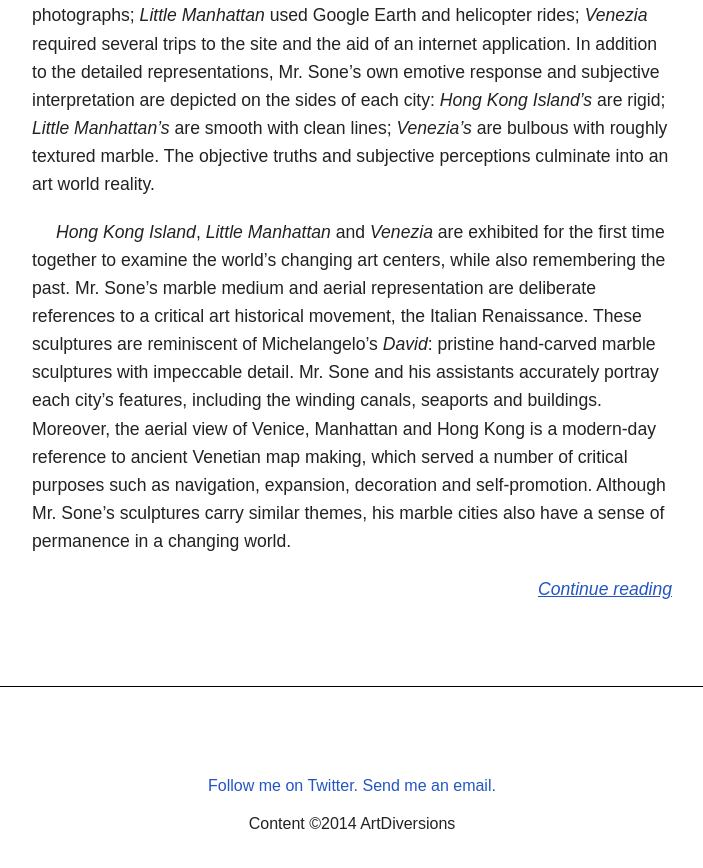
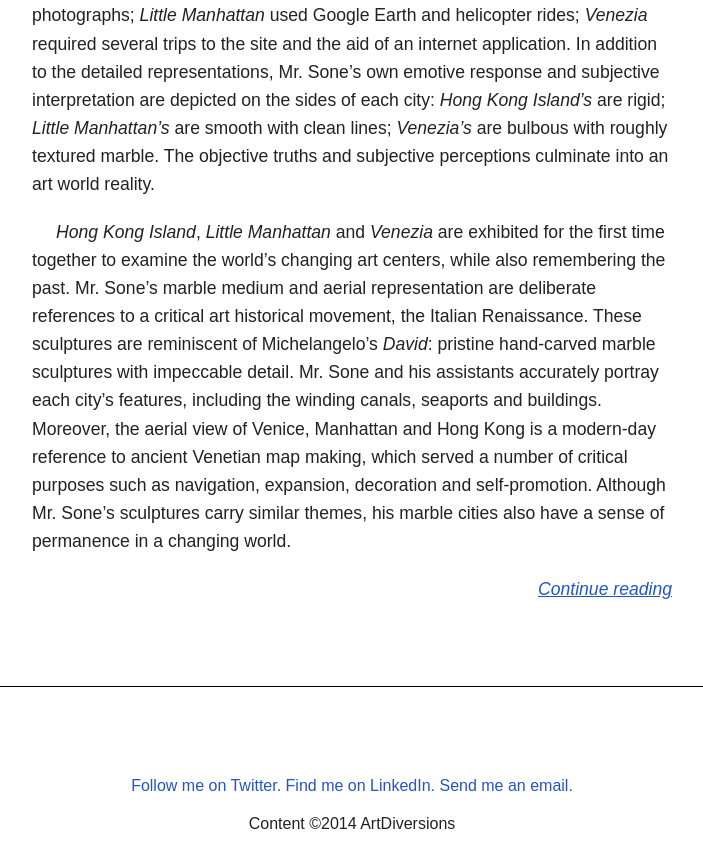
Before and after one commit to paulghaddad/artdiversions, a Jekyll site: the page built from index.html, in a window 1280 px wide and 900 px high, scrolled down 5420 px. Shown: the top 868 px of the window, without its empty margins (288-991 px from the left). Built offline with Jekyll 4.4.1, drawn with Linux system fonts in a browser that asks for light colours; nearby versions of some CDN libraries; Markdown is read by kramdown in place of the engine named in the settings; the list of posts is cut into pages by our own code.

Commit message:
Add LinkedIn link to the footer

```diff
--- a/_includes/footer.html
+++ b/_includes/footer.html
@@ -34,7 +34,7 @@
           </section> -->
 
           <section class="footer-bottom module" role="contentinfo">
-            <p><a href="https://twitter.com/amymhaddad" title="Amy's Twitter page">Follow me on Twitter.</a> <a href="mailto:amy@artdiversions.com">Send me an email.</a></p>
+            <p><a href="https://twitter.com/amymhaddad" title="Amy's Twitter page">Follow me on Twitter.</a> <a href="https://www.linkedin.com/pub/amy-haddad/10/b45/730" title="Amy's LinkedIn page">Find me on LinkedIn.</a> <a href="mailto:amy@artdiversions.com">Send me an email.</a></p>
             <p>Content &copy;2014 ArtDiversions</p>
           </section>
 
```
Also changed, not shown: 1 other file.
